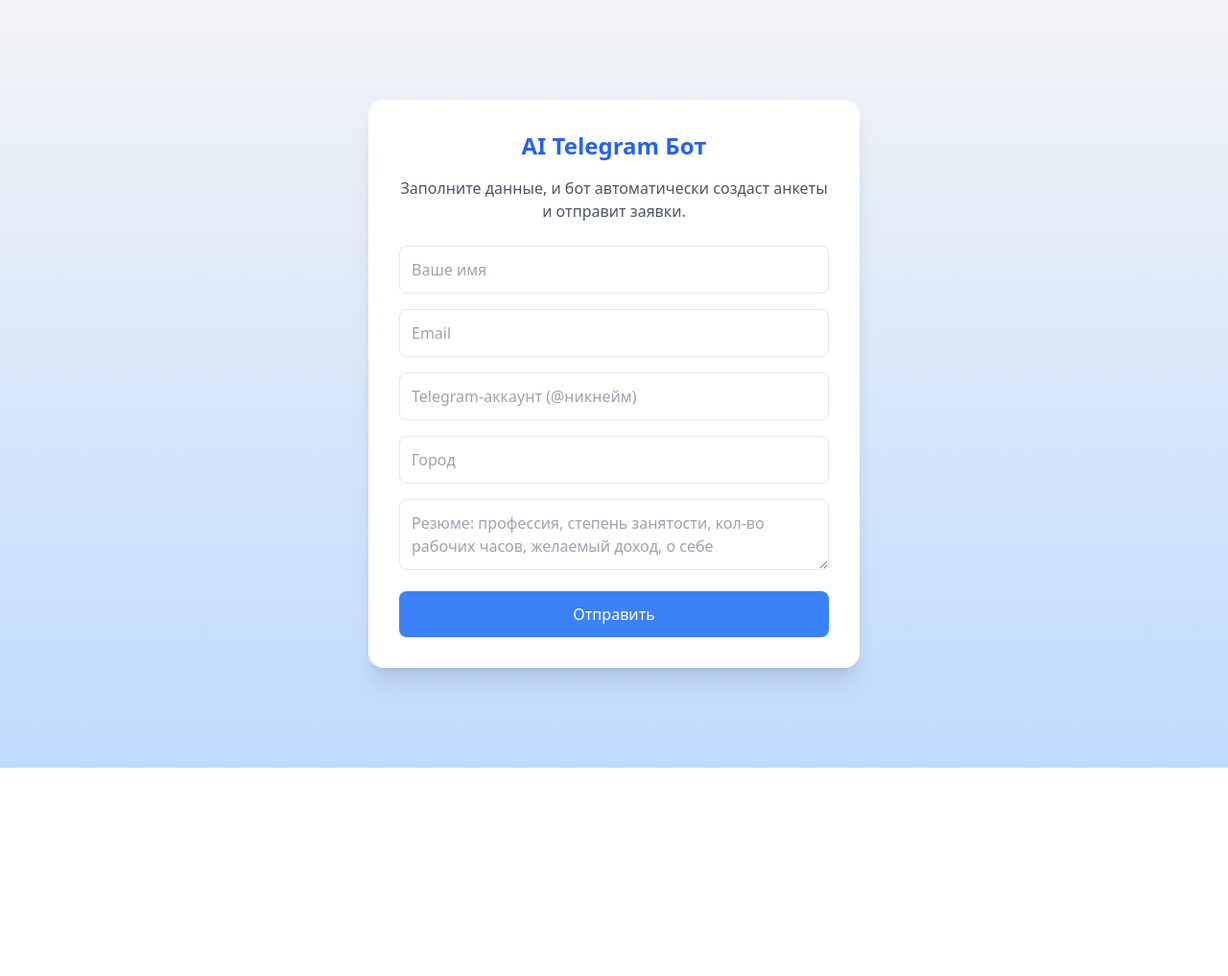
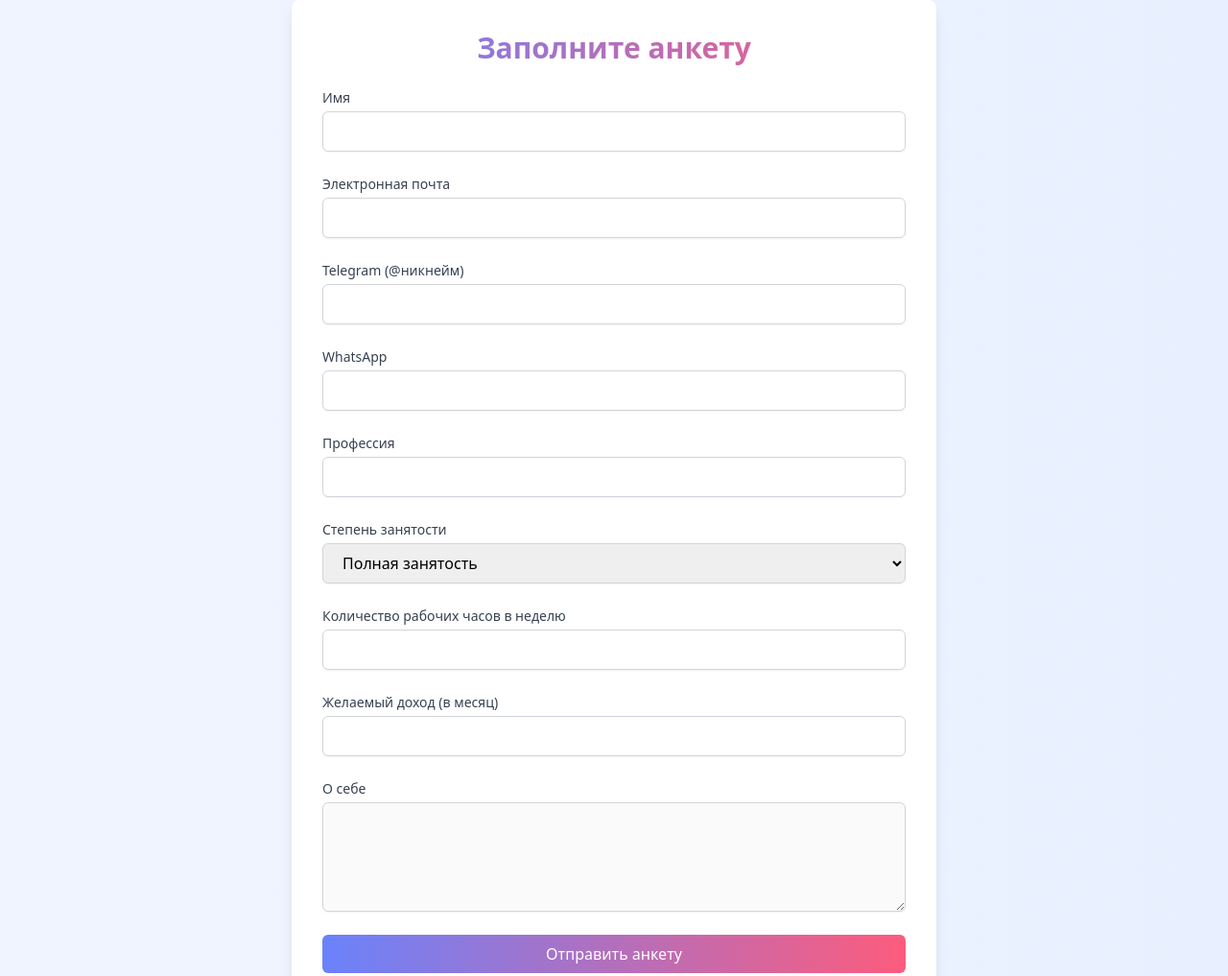
Before and after one commit to Rio1100/work, a plain HTML site: page form.html in a window 1280 px wide. Shown: the top 1017 px of the page at 96% size. Before the commit the page ends 800 px from the top, so only its background shows below. Drawn offline with nearby package versions, Linux system fonts and the light colour scheme.

Commit message:
Update form.html

```diff
--- a/form.html
+++ b/form.html
@@ -3,55 +3,129 @@
 <head>
   <meta charset="UTF-8">
   <meta name="viewport" content="width=device-width, initial-scale=1.0">
-    <title>AI Telegram Бот - Автоаппликации</title>
+  <title>Анкета - JobAI</title>
   <script src="https://cdn.tailwindcss.com"></script>
 </head>
-<body class="bg-gradient-to-b from-gray-100 to-blue-200 min-h-screen flex flex-col items-center justify-center">
-    <div class="bg-white p-8 rounded-2xl shadow-xl w-full max-w-lg">
-        <h1 class="text-2xl font-bold text-center text-blue-600 mb-4">AI Telegram Бот</h1>
-        <p class="text-gray-600 text-center mb-6">Заполните данные, и бот автоматически создаст анкеты и отправит заявки.</p>
 
-        <form id="applicationForm" class="space-y-4">
-            <input type="text" placeholder="Ваше имя" class="w-full p-3 border rounded-lg focus:ring focus:ring-blue-300">
-            <input type="email" placeholder="Email" class="w-full p-3 border rounded-lg focus:ring focus:ring-blue-300">
-            <input type="text" placeholder="Telegram-аккаунт (@никнейм)" class="w-full p-3 border rounded-lg focus:ring focus:ring-blue-300">
-            <input type="text" placeholder="Город" class="w-full p-3 border rounded-lg focus:ring focus:ring-blue-300">
-            <textarea placeholder="Резюме: профессия, степень занятости, кол-во рабочих часов, желаемый доход, о себе"" class="w-full p-3 border rounded-lg focus:ring focus:ring-blue-300"></textarea>
-            <button type="submit" class="w-full bg-blue-500 text-white py-3 rounded-lg hover:bg-blue-700">Отправить</button>
+<body class="bg-gradient-to-r from-[#F0F4FF] to-[#E8F0FF] min-h-screen flex items-center justify-center">
+  <div class="bg-white p-8 rounded-lg shadow-lg w-full max-w-2xl">
+    <h1 class="text-3xl font-bold text-center mb-6 bg-gradient-to-r from-[#6A82FB] to-[#FC5C7D] bg-clip-text text-transparent">
+      Заполните анкету
+    </h1>
+    <form id="applicationForm" class="space-y-6">
+      <!-- Имя -->
+      <div>
+        <label for="name" class="block text-sm font-medium text-gray-700">Имя</label>
+        <input type="text" id="name" name="name" required
+               class="mt-1 block w-full px-4 py-2 border border-gray-300 rounded-md shadow-sm focus:ring-[#6A82FB] focus:border-[#6A82FB]">
+      </div>
+
+      <!-- Электронная почта -->
+      <div>
+        <label for="email" class="block text-sm font-medium text-gray-700">Электронная почта</label>
+        <input type="email" id="email" name="email" required
+               class="mt-1 block w-full px-4 py-2 border border-gray-300 rounded-md shadow-sm focus:ring-[#6A82FB] focus:border-[#6A82FB]">
+      </div>
+
+      <!-- Telegram -->
+      <div>
+        <label for="telegram" class="block text-sm font-medium text-gray-700">Telegram (@никнейм)</label>
+        <input type="text" id="telegram" name="telegram" required
+               class="mt-1 block w-full px-4 py-2 border border-gray-300 rounded-md shadow-sm focus:ring-[#6A82FB] focus:border-[#6A82FB]">
+      </div>
+
+      <!-- WhatsApp -->
+      <div>
+        <label for="whatsapp" class="block text-sm font-medium text-gray-700">WhatsApp</label>
+        <input type="text" id="whatsapp" name="whatsapp" required
+               class="mt-1 block w-full px-4 py-2 border border-gray-300 rounded-md shadow-sm focus:ring-[#6A82FB] focus:border-[#6A82FB]">
+      </div>
+
+      <!-- Профессия -->
+      <div>
+        <label for="profession" class="block text-sm font-medium text-gray-700">Профессия</label>
+        <input type="text" id="profession" name="profession" required
+               class="mt-1 block w-full px-4 py-2 border border-gray-300 rounded-md shadow-sm focus:ring-[#6A82FB] focus:border-[#6A82FB]">
+      </div>
+
+      <!-- Степень занятости -->
+      <div>
+        <label for="employment" class="block text-sm font-medium text-gray-700">Степень занятости</label>
+        <select id="employment" name="employment" required
+                class="mt-1 block w-full px-4 py-2 border border-gray-300 rounded-md shadow-sm focus:ring-[#6A82FB] focus:border-[#6A82FB]">
+          <option value="full-time">Полная занятость</option>
+          <option value="part-time">Частичная занятость</option>
+          <option value="freelance">Фриланс</option>
+        </select>
+      </div>
+
+      <!-- Количество рабочих часов -->
+      <div>
+        <label for="hours" class="block text-sm font-medium text-gray-700">Количество рабочих часов в неделю</label>
+        <input type="number" id="hours" name="hours" required
+               class="mt-1 block w-full px-4 py-2 border border-gray-300 rounded-md shadow-sm focus:ring-[#6A82FB] focus:border-[#6A82FB]">
+      </div>
+
+      <!-- Желаемый доход -->
+      <div>
+        <label for="income" class="block text-sm font-medium text-gray-700">Желаемый доход (в месяц)</label>
+        <input type="number" id="income" name="income" required
+               class="mt-1 block w-full px-4 py-2 border border-gray-300 rounded-md shadow-sm focus:ring-[#6A82FB] focus:border-[#6A82FB]">
+      </div>
+
+      <!-- О себе -->
+      <div>
+        <label for="about" class="block text-sm font-medium text-gray-700">О себе</label>
+        <textarea id="about" name="about" rows="4" required
+                  class="mt-1 block w-full px-4 py-2 border border-gray-300 rounded-md shadow-sm focus:ring-[#6A82FB] focus:border-[#6A82FB] bg-[#FAFAFA]"></textarea>
+      </div>
+
+      <!-- Кнопка отправки -->
+      <div>
+        <button type="submit"
+                class="w-full bg-gradient-to-r from-[#6A82FB] to-[#FC5C7D] text-white px-4 py-2 rounded-md hover:from-[#5A72EB] hover:to-[#EB4C6D] focus:outline-none focus:ring-2 focus:ring-[#6A82FB]">
+          Отправить анкету
+        </button>
+      </div>
     </form>
   </div>
 
   <script>
-        document.getElementById('applicationForm').addEventListener('submit', function(event) {
+    // Обработка отправки формы
+    document.getElementById('applicationForm').addEventListener('submit', function (event) {
       event.preventDefault();
-            alert('Данные отправлены! AI-бот создаст заявку.');
+
+      // Сбор данных из формы
+      const formData = {
+        name: document.getElementById('name').value,
+        email: document.getElementById('email').value,
+        telegram: document.getElementById('telegram').value,
+        whatsapp: document.getElementById('whatsapp').value,
+        profession: document.getElementById('profession').value,
+        employment: document.getElementById('employment').value,
+        hours: document.getElementById('hours').value,
+        income: document.getElementById('income').value,
+        about: document.getElementById('about').value,
+      };
+
+      // Отправка данных на сервер (mock API)
+      fetch('https://jsonplaceholder.typicode.com/posts', {
+        method: 'POST',
+        headers: {
+          'Content-Type': 'application/json',
+        },
+        body: JSON.stringify(formData),
+      })
+        .then(response => response.json())
+        .then(data => {
+          alert('Анкета успешно отправлена!');
+          console.log('Ответ сервера:', data);
+        })
+        .catch(error => {
+          console.error('Ошибка:', error);
+          alert('Произошла ошибка при отправке анкеты.');
+        });
     });
   </script>
-    <script>
-    document.getElementById('applicationForm').addEventListener('submit', async function(event) {
-        event.preventDefault();
-
-        let formData = {
-            name: document.querySelector('input[placeholder="Ваше имя"]').value,
-            email: document.querySelector('input[placeholder="Email"]').value,
-            phone: document.querySelector('input[placeholder="Telegram-аккаунт (@никнейм)"]').value,
-            city: document.querySelector('input[placeholder="Город"]').value,
-            about: document.querySelector('textarea[placeholder="Резюме: профессия, степень занятости, кол-во рабочих часов, желаемый доход, о себе"]').value
-        };
-
-        let response = await fetch("https://marye.pythonanywhere.com/submit", {
-            method: "POST",
-            headers: { "Content-Type": "application/json" },
-            body: JSON.stringify(formData)
-        });
-
-        if (response.ok) {
-            alert("Заявка успешно отправлена!");
-        } else {
-            alert("Ошибка отправки. Попробуйте позже.");
-        }
-    });
-</script>
-
 </body>
 </html>
```
Lines whose indentation alone changed are shown as unchanged.
